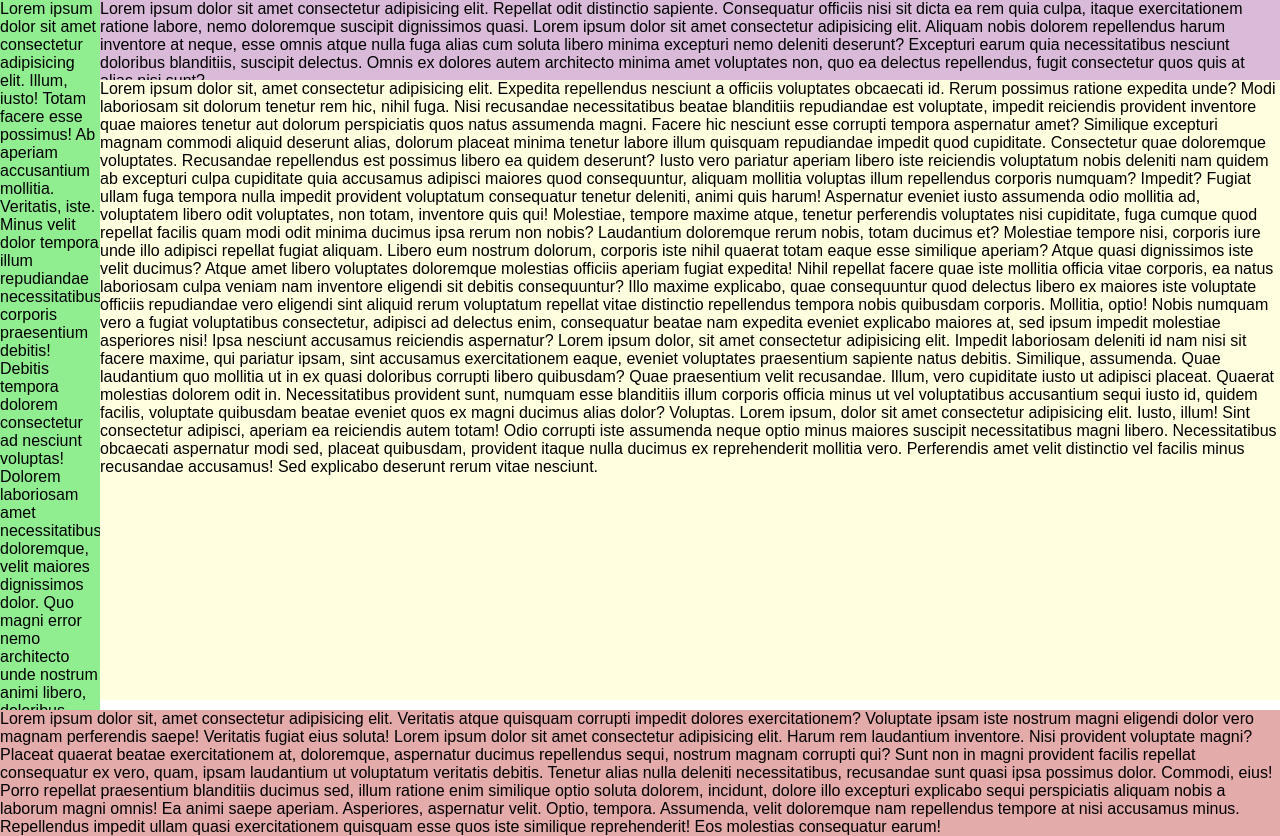
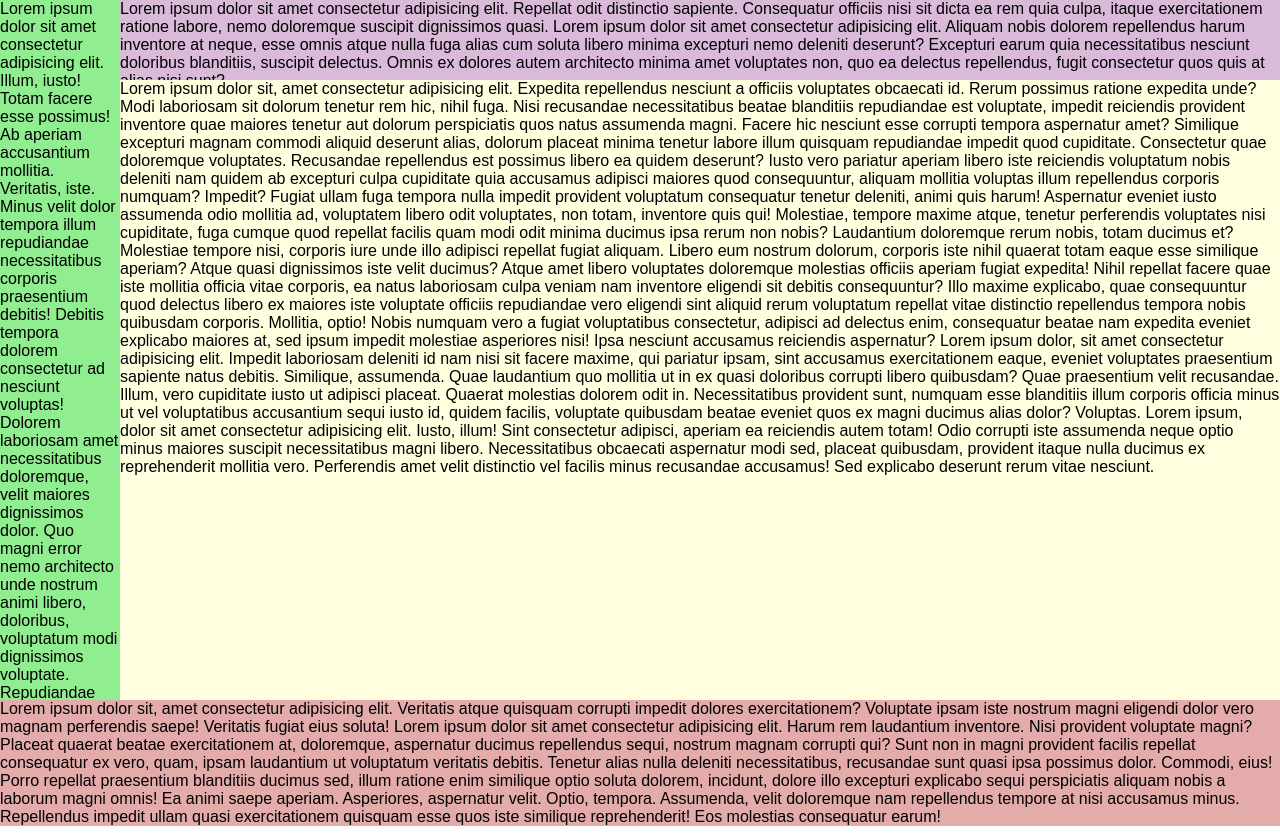
Before and after one commit to midory-rojas/html-css-spotifyweb, a plain HTML site: page inde.html in a window 1280 px wide. Drawn offline with Linux system fonts and the light colour scheme.

Commit message:
feat:layout finito

```diff
--- a/css/style.css
+++ b/css/style.css
@@ -7,7 +7,7 @@
 
 .wrapper {
     width:100%;
-    height:calc(100vh - 90px);
+    height:calc(100vh - 100px);
     display:flex;
 }
 body {
@@ -16,13 +16,13 @@ body {
 /* sidebar */
 .sidebar {
     background-color:lightgreen;
-    width:100px;
+    width:120px;
     flex-shrink: 0;
     overflow-y:auto;
 }
 /* content */
 .content {
-    width:calc(100% - 100px);
+    width:calc(100% - 120px);
 }
 header {
     background-color: rgb(217, 187, 217);
```
